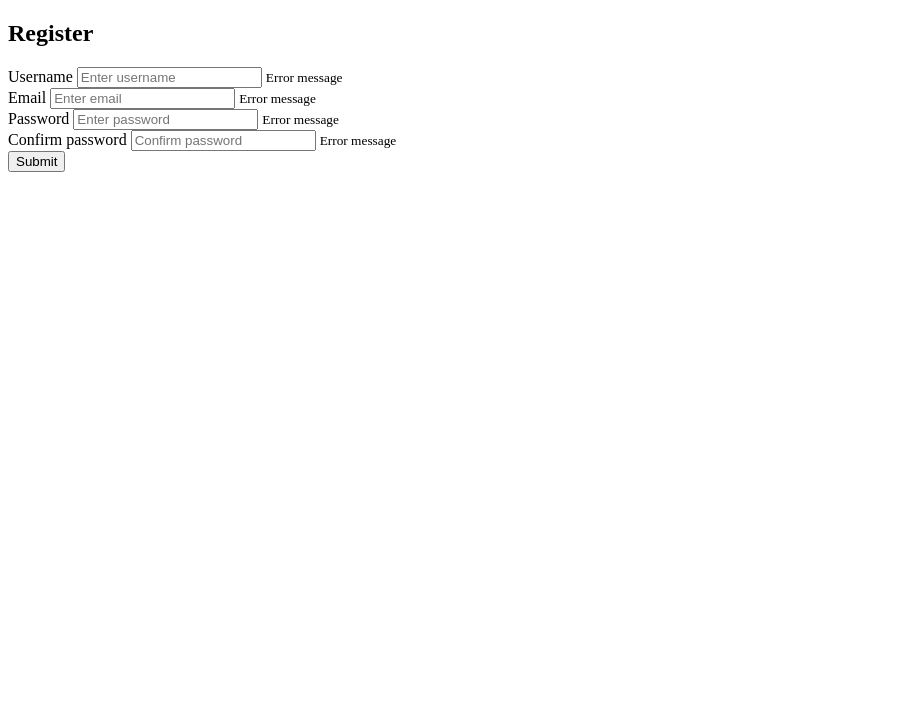
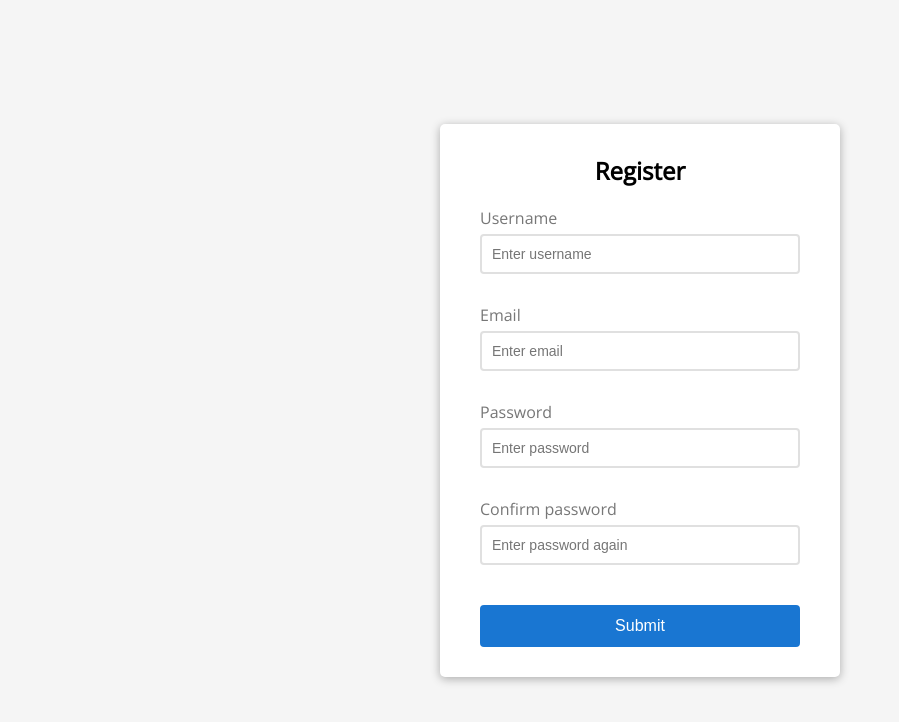
Before and after one commit to kristaponis/js-projects, a plain HTML site: page registration-form/index.html in a window 1280 px wide. Shown: the whole page, without its empty margins (0-899 px from the left). Drawn offline with nearby package versions, Linux system fonts and the light colour scheme.

Commit message:
Added styling to registration form

```diff
--- a/registration-form/index.html
+++ b/registration-form/index.html
@@ -29,7 +29,7 @@
             </div>
             <div class="form-control">
                 <label for="confirm-password">Confirm password</label>
-                <input type="password" id="confirm-password" placeholder="Confirm password">
+                <input type="password" id="confirm-password" placeholder="Enter password again">
                 <small>Error message</small>
             </div>
             <button type="submit">Submit</button>
--- a/registration-form/style.css
+++ b/registration-form/style.css
@@ -0,0 +1,94 @@
+@import url('https://fonts.googleapis.com/css2?family=Open+Sans&display=swap');
+
+:root {
+    --success-color: #66bb6a;
+    --error-color: #ef5350;
+}
+
+* {
+    box-sizing: border-box;
+}
+
+body {
+    background-color: #f5f5f5;
+    font-family: 'Open Sans', sans-serif;
+    display: flex;
+    align-items: center;
+    justify-content: center;
+    min-height: 100vh;
+    margin: 0;
+}
+
+h2 {
+    text-align: center;
+    margin: 0 0 20px;
+}
+
+.container {
+    background-color: #fff;
+    border-radius: 5px;
+    box-shadow: 0 2px 10px rgba(0, 0, 0, 0.3);
+    width: 400px;
+}
+
+.form {
+    padding: 30px 40px;
+}
+
+.form-control {
+    margin-bottom: 10px;
+    padding-bottom: 20px;
+    position: relative;
+}
+
+.form-control label {
+    color: #777;
+    display: block;
+    margin-bottom:  5px;
+}
+
+.form-control input {
+    border: 2px solid #e0e0e0;
+    border-radius: 4px;
+    display: block;
+    width: 100%;
+    padding: 10px;
+    font-size: 14px;
+}
+
+.form-control input:focus {
+    outline: 0;
+    border-color: #42a5f5;
+}
+
+.form-control.success input {
+    border-color: var(--success-color);
+}
+
+.form-control.error input {
+    border-color: var(--error-color);
+}
+
+.form-control small {
+    color: var(--error-color);
+    position: absolute;
+    bottom: 0;
+    left: 0;
+    visibility: hidden;
+}
+.form-control.error small {
+    visibility: visible;
+}
+
+.form button {
+    cursor: pointer;
+    background-color: #1976d2;
+    border: 2px solid #1976d2;
+    border-radius: 4px;
+    color: #fff;
+    display: block;
+    font-size: 16px;
+    padding: 10px;
+    margin-top: 20px;
+    width: 100%;
+}
```
